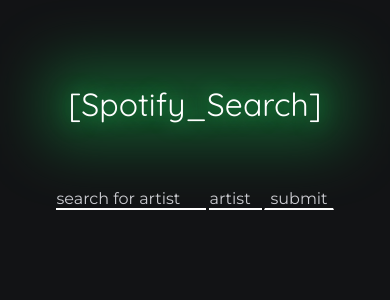
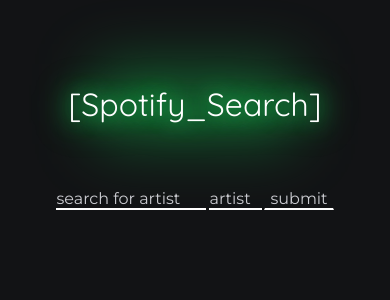
Before and after one commit to adrianwysocki77/spotify_search, a PHP site: page / in a window 390 px wide. Shown: the top 300 px of the page. Run offline with PHP 8.4, Linux system fonts and the light colour scheme.

Commit message:
fixing mobile version

```diff
--- a/styles.css
+++ b/styles.css
@@ -125,13 +125,13 @@ button {
   /* border: 2px solid yellow; */
 }
 
-/* .neoncontainer:after {
+.neoncontainer:after {
   content: attr(data-text);
   position: absolute;
   z-index: -1;
   color: #1db954;
   filter: blur(15px);
-} */
+}
 
 .neoncontainer:before {
   content: "";
@@ -228,6 +228,10 @@ button {
     margin-bottom: 0px;
   }
 
+  .neoncontainer:before {
+    width: 200px;
+  }
+
   input {
     width: 200px;
     margin-right: 3px;
```
